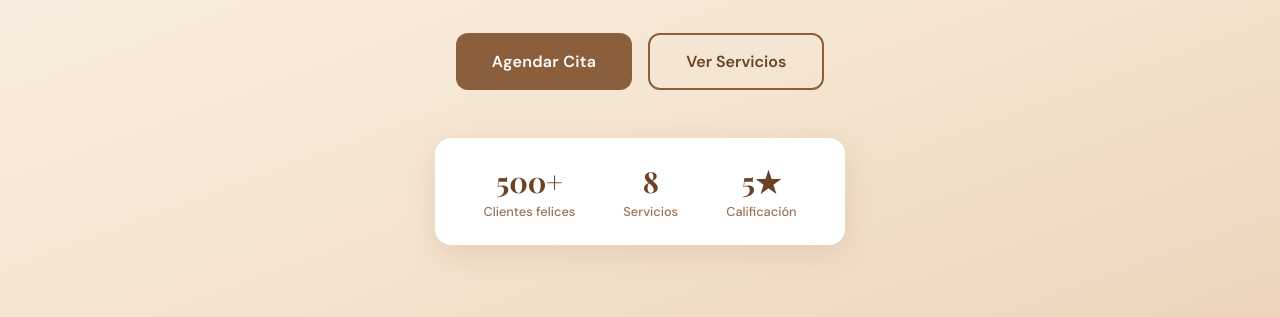
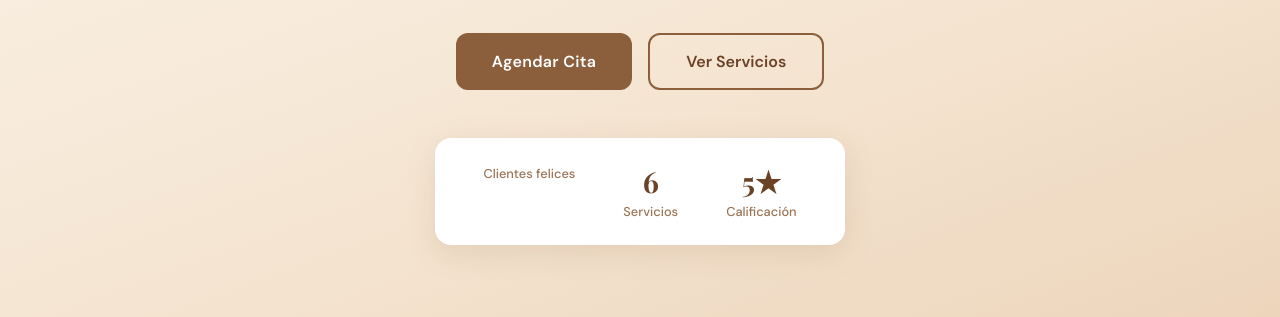
Before and after one commit to Ilanazl/pab-peluqueria-app, a website with bundled scripts: page index.html in a window 1280 px wide. Shown: the part 483-800 px from the top of the page. Built offline with nearby package versions, Linux system fonts and the light colour scheme; no server answers.

Commit message:
Actualizar textos y horarios

```diff
--- a/index.html
+++ b/index.html
@@ -27,8 +27,8 @@
           <button class="btn-outline btn-large" onclick="scrollToServices()">Ver Servicios</button>
         </div>
         <div class="hero-stats">
-          <div class="stat"><strong>500+</strong><span>Clientes felices</span></div>
-          <div class="stat"><strong>8</strong><span>Servicios</span></div>
+          <div class="stat"><span>Clientes felices</span></div>
+          <div class="stat"><strong>6</strong><span>Servicios</span></div>
           <div class="stat"><strong>5★</strong><span>Calificación</span></div>
         </div>
       </section>
```
